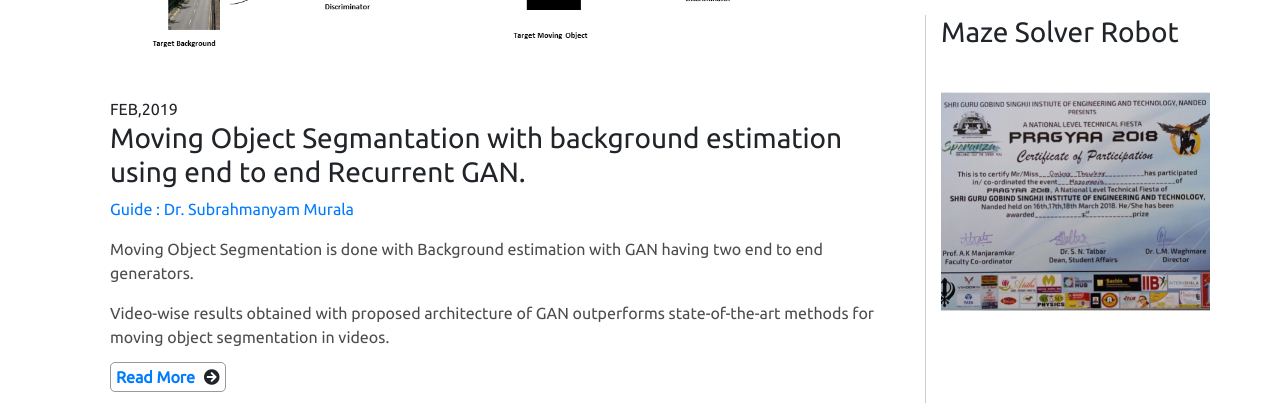
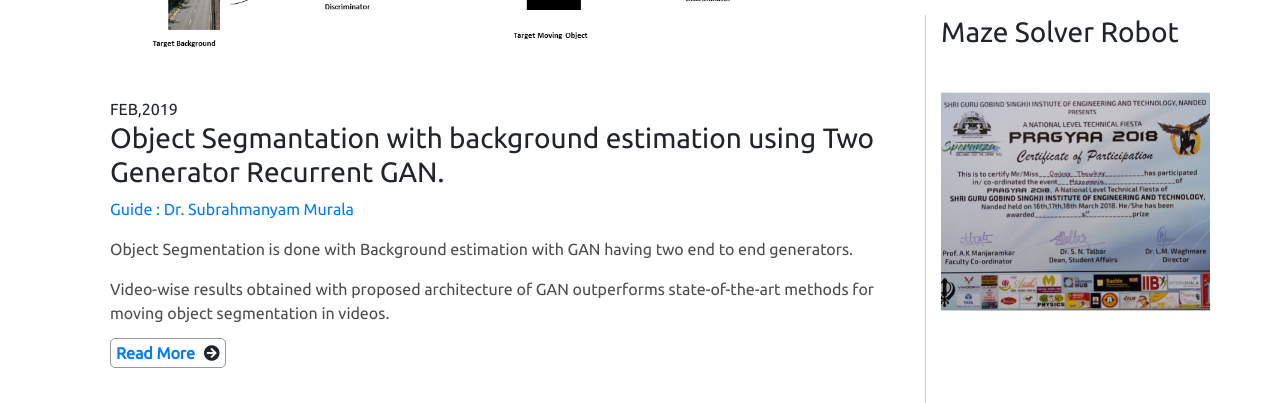
Before and after one commit to OmkarThawakar/OmkarThawakar.github.io, a plain HTML site: page projects.html in a window 1280 px wide. Shown: the part 2000-2403 px from the top of the page. Drawn offline with nearby package versions, Linux system fonts and the light colour scheme.

Commit message:
update projects

```diff
--- a/projects.html
+++ b/projects.html
@@ -149,7 +149,7 @@ Omkar Thawakar Portfolio.
             <div class="date">FEB,2019</div>
             <div class="title">
               <h3>
-                Moving Object Segmantation with background estimation using end to end Recurrent GAN.
+                Object Segmantation with background estimation using Two Generator Recurrent GAN.
               </h3>
               <p>
                 <a href="https://iitrpr.cvpr.in/members/">Guide : Dr. Subrahmanyam Murala</a>
@@ -157,7 +157,7 @@ Omkar Thawakar Portfolio.
             </div>
             <div class="desc">
               <p>
-               Moving Object Segmentation is done with Background estimation with GAN having two end to end generators.
+               Object Segmentation is done with Background estimation with GAN having two end to end generators.
               </p>
               <p>
                 Video-wise results obtained with proposed architecture of GAN outperforms state-of-the-art methods for moving object segmentation in videos.
@@ -165,7 +165,7 @@ Omkar Thawakar Portfolio.
             </div>
             <div class="meta row">
               <div class="read_more col-6">
-                <span><a href="https://github.com/OmkarThawakar/RBFS-GAN"> Read More </a> <i class="fas fa-arrow-circle-right"></i></span>
+                <span><a href="https://github.com/OmkarThawakar/TWO-GENERATOR-GAN"> Read More </a> <i class="fas fa-arrow-circle-right"></i></span>
               </div>
             </div>
           </div>
```
